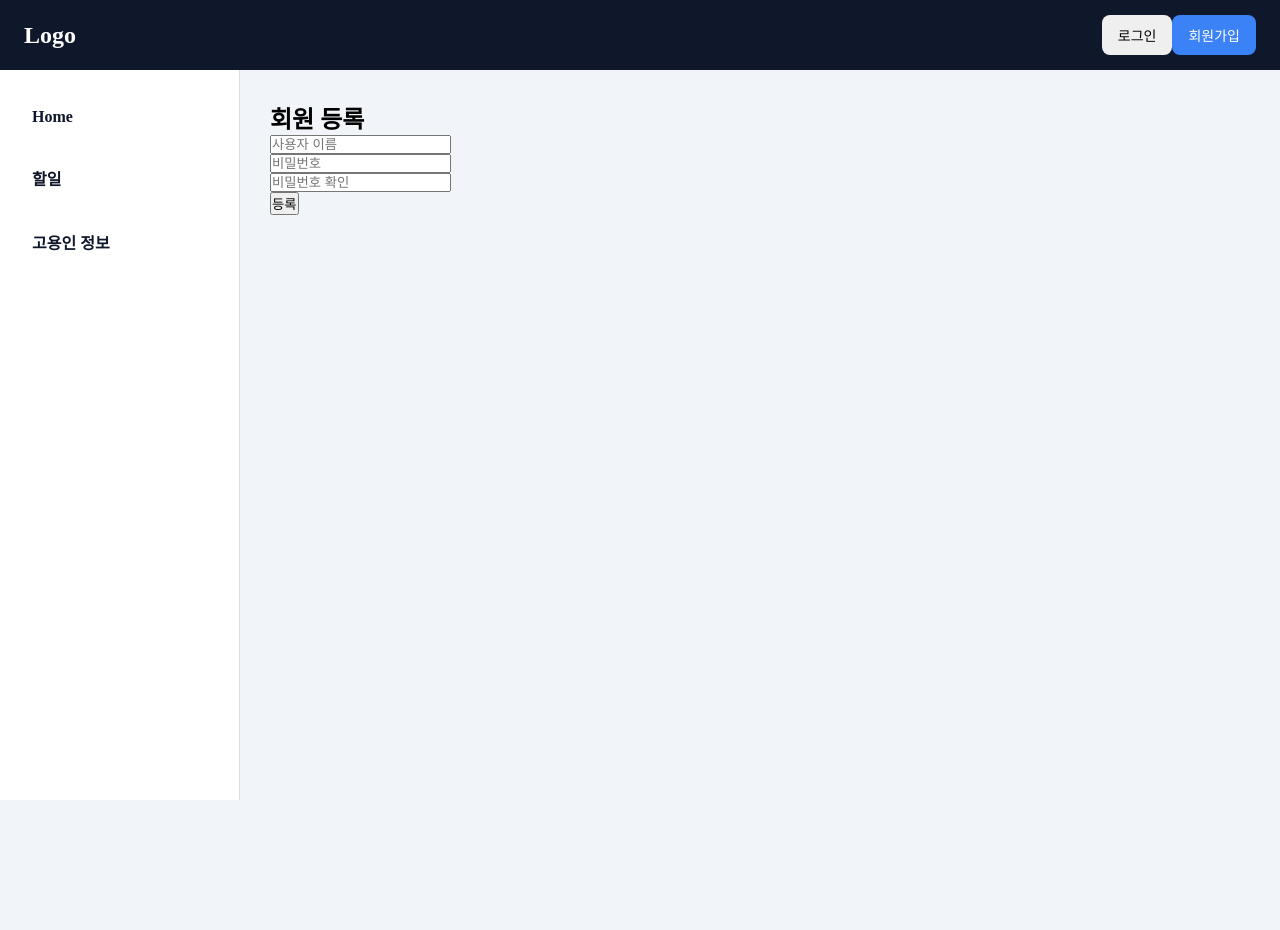
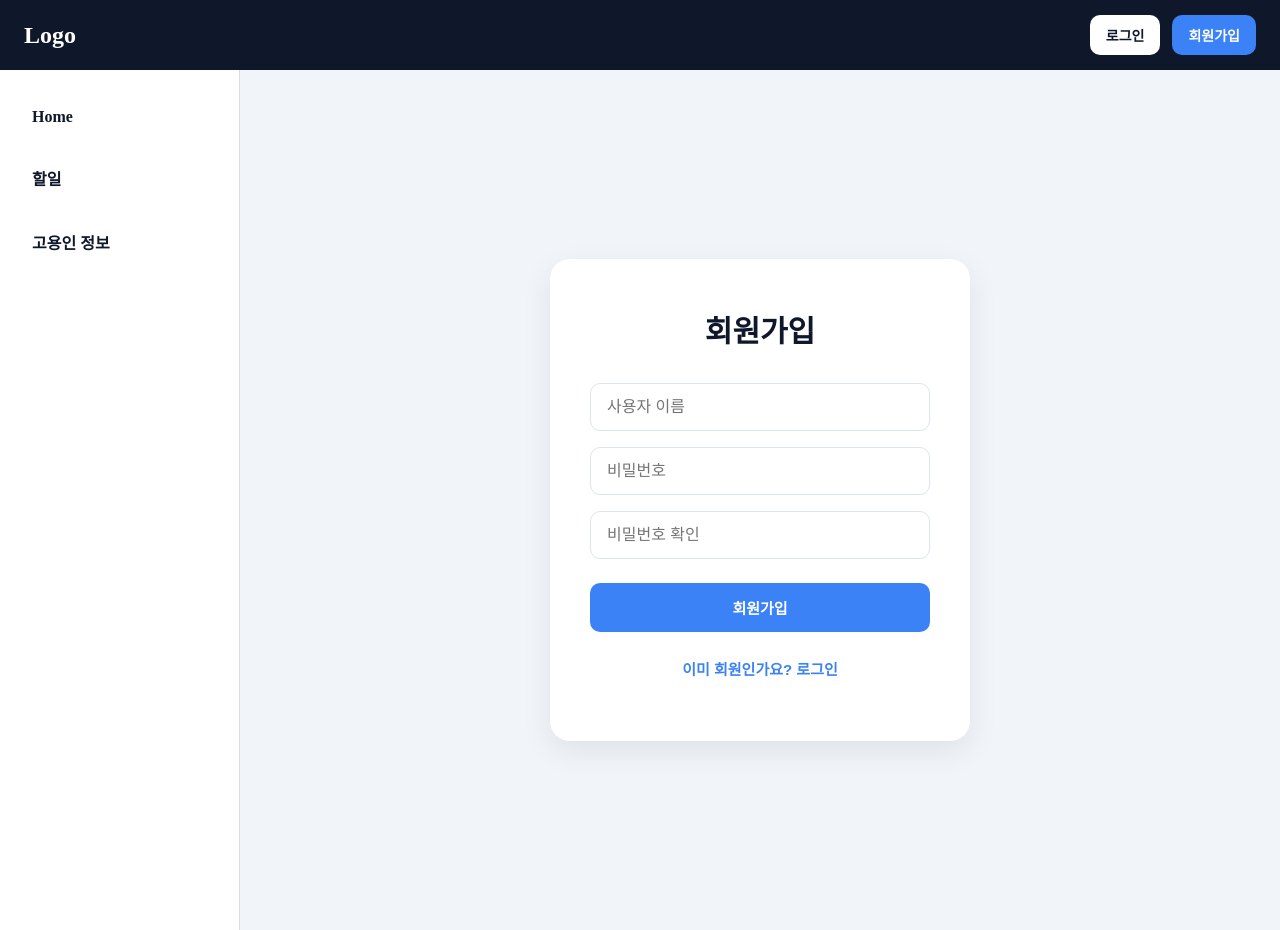
Before and after one commit to Omitss/frontend, a React (Vite) app: page /register in a window 1280 px wide. Before the commit the page ends 800 px from the top, so only its background shows below. Built offline with nearby package versions, Linux system fonts and the light colour scheme.

Commit message:
Login-final

```diff
--- a/src/App.jsx
+++ b/src/App.jsx
@@ -41,6 +41,7 @@ function App() {
           loginMode = {loginMode}
           isOpen={isOpen}
           setIsOpen={setIsOpen}
+          setLoginMode = {setLoginMode}
         />
 
         <BodyContainer>
--- a/src/no2_components/layout/HeaderBar.jsx
+++ b/src/no2_components/layout/HeaderBar.jsx
@@ -4,11 +4,21 @@ import React from 'react'
 import styled from 'styled-components'
 import { useNavigate } from 'react-router-dom'
 
-const HeaderBar = ({ isOpen, setIsOpen, loginMode }) => {
-  const navigate = useNavigate();
+const HeaderBar = ({ isOpen, setIsOpen, loginMode, setLoginMode }) => {
+
+  const navigate = useNavigate()
+  const handleLogout = () => {
+    setLoginMode(prev => (
+      {...prev, isLogin : false, username : ''}
+    ))
+    alert("로그아웃 됬습니다")
+
+    navigate("/login")
+  }
 
 
   return (
+
     <Header>
 
       <LeftArea>
@@ -26,20 +36,41 @@ const HeaderBar = ({ isOpen, setIsOpen, loginMode }) => {
       </LeftArea>
 
       <RightArea>
-        {loginMode.isLogin ?
-        <div>
-          <button>안녕{loginMode.username}님</button>
-          <button>로그아웃</button>
-        </div>
-          :
-          <div>
-            <LoginButton onClick= {()=>navigate("/login")}>
+
+        {
+          loginMode.isLogin ?
+
+            <UserArea>
+
+              <UserName>
+                👋 {loginMode.username}님
+              </UserName>
+
+              <LogoutButton
+                onClick={handleLogout}
+              >
+                로그아웃
+              </LogoutButton>
+
+            </UserArea>
+
+            :
+
+            <ButtonGroup>
+
+              <LoginButton
+                onClick={() => navigate("/login")}
+              >
                 로그인
-            </LoginButton>
-            <SignupButton onClick = {()=>navigate("/register")}>
-              회원가입
-            </SignupButton>
-          </div>
+              </LoginButton>
+
+              <SignupButton
+                onClick={() => navigate("/register")}
+              >
+                회원가입
+              </SignupButton>
+
+            </ButtonGroup>
         }
 
       </RightArea>
@@ -51,8 +82,11 @@ const HeaderBar = ({ isOpen, setIsOpen, loginMode }) => {
 export default HeaderBar
 
 
+// ================= STYLE =================
+
 const Header = styled.header`
   height: 70px;
+
   background-color: #0f172a;
 
   display: flex;
@@ -60,8 +94,6 @@ const Header = styled.header`
   align-items: center;
 
   padding: 0 24px;
-
-  color: white;
 
   position: sticky;
   top: 0;
@@ -71,37 +103,94 @@ const Header = styled.header`
 const LeftArea = styled.div`
   display: flex;
   align-items: center;
+
   gap: 16px;
 `
 
 const Logo = styled.div`
+  color: white;
+
   font-size: 24px;
-  font-weight: bold;
+  font-weight: 700;
 `
 
 const RightArea = styled.div`
   display: flex;
-  gap: 12px;
+  align-items: center;
 
   @media (max-width: 768px) {
     display: none;
   }
 `
 
-const LoginButton = styled.button`
-  border: none;
+const ButtonGroup = styled.div`
+  display: flex;
+  gap: 12px;
+`
+
+const UserArea = styled.div`
+  display: flex;
+  align-items: center;
+
+  gap: 12px;
+`
+
+const UserName = styled.div`
   padding: 10px 16px;
 
-  border-radius: 8px;
+  background: rgba(255,255,255,0.1);
+
+  border-radius: 10px;
+
+  color: white;
+
+  font-size: 14px;
+  font-weight: 600;
+`
+
+const BaseButton = styled.button`
+  border: none;
+
+  padding: 10px 16px;
+
+  border-radius: 10px;
 
   cursor: pointer;
 
   font-size: 14px;
+  font-weight: 600;
+
+  transition: 0.2s;
 `
 
-const SignupButton = styled(LoginButton)`
-  background-color: #3b82f6;
+const LoginButton = styled(BaseButton)`
+  background: white;
+
+  color: #0f172a;
+
+  &:hover {
+    background: #e2e8f0;
+  }
+`
+
+const SignupButton = styled(BaseButton)`
+  background: #3b82f6;
+
   color: white;
+
+  &:hover {
+    background: #2563eb;
+  }
+`
+
+const LogoutButton = styled(BaseButton)`
+  background: #ef4444;
+
+  color: white;
+
+  &:hover {
+    background: #dc2626;
+  }
 `
 
 const MenuButton = styled.button`
--- a/src/no2_components/user/LoginForm.jsx
+++ b/src/no2_components/user/LoginForm.jsx
@@ -1,66 +1,197 @@
 import React, { useState } from 'react'
-import { useNavigate } from 'react-router-dom';
+import { useNavigate } from 'react-router-dom'
+import styled from 'styled-components'
 
 const initialState = {
-    username : "", password : ""
+    username: "",
+    password: ""
 }
 
-const LoginForm = ({users, setLoginMode}) => {
-    const[user, setUser] = useState(initialState);
-    const navigate = useNavigate();
+const LoginForm = ({ users, setLoginMode }) => {
+
+    const [user, setUser] = useState(initialState)
+    const navigate = useNavigate()
 
     const handleChange = (event) => {
-        const{name, value} = event.target;
-        setUser(prev => (
-            {...prev, [name]:value}
-        ))
+        const { name, value } = event.target
+
+        setUser(prev => ({
+            ...prev,
+            [name]: value
+        }))
     }
 
     const handleSubmit = (event) => {
-        event.preventDefault();
-        const loginUser = users.filter(item=>(
-            item.username === user.username && item.password === user.password
-        ))[0] //오브젝트 하나를 추출함
-        if(loginUser){
-            alert("성공")
-            setLoginMode(prev => (
-                {...prev, isLogin : true, username: loginUser.username}
-            ))
+        event.preventDefault()
+
+        const loginUser = users.find(item =>
+            item.username === user.username &&
+            item.password === user.password
+        )
+
+        if (loginUser) {
+
+            alert("로그인 성공")
+
+            setLoginMode(prev => ({
+                ...prev,
+                isLogin: true,
+                username: loginUser.username
+            }))
+
             navigate("/")
-        }else{
+
+        } else {
             alert("사용자가 아닙니다")
         }
     }
 
     return (
-    <>
-      <form  onSubmit = {handleSubmit}>
-        <h2>로그인</h2>
-        <div>
-            <input
-                type = "text"
-                name = "username"
-                value= {user.username}
+        <Form onSubmit={handleSubmit}>
+
+            <Card>
+
+                <Title>로그인</Title>
+
+                <Input
+                    type="text"
+                    name="username"
+                    value={user.username}
                     onChange={handleChange}
-                placeholder = "사용자 이름"
+                    placeholder="사용자 이름"
                 />
-        </div>
-        <div>
-            <input
-                type = "password"
-                name = "password"
-                value= {user.password}
+
+                <Input
+                    type="password"
+                    name="password"
+                    value={user.password}
                     onChange={handleChange}
-                placeholder = "비밀번호"
+                    placeholder="비밀번호"
                 />
-        </div>
-        <div>
-            <button>클릭</button>
-        </div>
 
-      </form >
-    </>
+                <LoginButton type="submit">
+                    로그인
+                </LoginButton>
+
+                <RegisterButton
+                    type="button"
+                    onClick={() => navigate("/register")}
+                >
+                    아직 회원이 아닌가요? 회원가입
+                </RegisterButton>
+
+            </Card>
+
+        </Form>
     )
 }
 
 export default LoginForm
+
+
+// ================= CSS =================
+
+const Form = styled.form`
+    width: 100%;
+    min-height: 100vh;
+
+    display: flex;
+    justify-content: center;
+    align-items: center;
+
+    background: #f1f5f9;
+`
+
+const Card = styled.div`
+    width: 100%;
+    max-width: 420px;
+
+    background: white;
+
+    padding: 48px 40px;
+
+    border-radius: 20px;
+
+    box-shadow: 0 10px 30px rgba(0,0,0,0.08);
+
+    display: flex;
+    flex-direction: column;
+`
+
+const Title = styled.h2`
+    text-align: center;
+
+    margin-bottom: 32px;
+
+    color: #0f172a;
+
+    font-size: 30px;
+    font-weight: 700;
+`
+
+const Input = styled.input`
+    width: 100%;
+
+    padding: 14px 16px;
+
+    margin-bottom: 16px;
+
+    border: 1px solid #dbe4ee;
+
+    border-radius: 10px;
+
+    font-size: 16px;
+
+    outline: none;
+
+    transition: 0.2s;
+
+    box-sizing: border-box;
+
+    &:focus {
+        border-color: #3b82f6;
+
+        box-shadow: 0 0 0 3px rgba(59,130,246,0.15);
+    }
+`
+
+const BaseButton = styled.button`
+    width: 100%;
+
+    border: none;
+
+    padding: 14px;
+
+    border-radius: 10px;
+
+    font-size: 15px;
+    font-weight: 600;
+
+    cursor: pointer;
+
+    transition: 0.2s;
+`
+
+const LoginButton = styled(BaseButton)`
+    background: #3b82f6;
+
+    color: white;
+
+    margin-top: 8px;
+
+    &:hover {
+        background: #2563eb;
+    }
+`
+
+const RegisterButton = styled(BaseButton)`
+    background: transparent;
+
+    color: #3b82f6;
+
+    margin-top: 12px;
+
+    &:hover {
+        background: #eff6ff;
+    }
+`
--- a/src/no2_components/user/RegisterFrom.jsx
+++ b/src/no2_components/user/RegisterFrom.jsx
@@ -1,76 +1,210 @@
 import React, { useState } from 'react'
-import { useNavigate } from 'react-router-dom';
+import { useNavigate } from 'react-router-dom'
+import styled from 'styled-components'
 
 const initialState = {
-    id : "", username: "", password : "", confirmPassword : ""
+    id: "",
+    username: "",
+    password: "",
+    confirmPassword: ""
 }
 
-const RegisterFrom = ({setUsers}) => {
-    const[user, setUser] = useState(initialState);
-    const navigate = useNavigate();
+const RegisterForm = ({ setUsers }) => {
 
-    const handleChage = (event) => {
-        const { name, value} = event.target;
-        setUser(prev => (
-            {...prev, [name]:value}
-        ))
+    const [user, setUser] = useState(initialState)
+    const navigate = useNavigate()
+
+    const handleChange = (event) => {
+
+        const { name, value } = event.target
+
+        setUser(prev => ({
+            ...prev,
+            [name]: value
+        }))
     }
+
     const handleSubmit = (event) => {
-        event.preventDefault();
-        if(user.password !== user.confirmPassword) {
-            alert("비밀번호 일치 하지 않습니다.")
-            return;
+
+        event.preventDefault()
+
+        if (user.password !== user.confirmPassword) {
+
+            alert("비밀번호가 일치하지 않습니다.")
+            return
         }
+
         setUsers(prev => (
-            [...prev,
+            [
+                ...prev,
                 {
-                    id : user.id,
-                    username : user.username,
-                    password : user.password
+                    id: Date.now(),
+                    username: user.username,
+                    password: user.password
                 }
             ]
         ))
+
+        alert("회원가입 성공")
+
         navigate("/login")
-
-
     }
 
     return (
-    <div>
-      <form onSubmit={handleSubmit}>
-        <h2>회원 등록</h2>
-        <div>
-            <input
+
+        <Form onSubmit={handleSubmit}>
+
+            <Card>
+
+                <Title>회원가입</Title>
+
+                <Input
                     type="text"
-                name = "username"
+                    name="username"
                     value={user.username}
-                onChange={handleChage}
-                placeholder='사용자 이름'
+                    onChange={handleChange}
+                    placeholder="사용자 이름"
                 />
-        </div>
-        <div>
-            <input
+
+                <Input
                     type="password"
-                name = "password"
+                    name="password"
                     value={user.password}
-                onChange={handleChage}
-                placeholder='비밀번호'
+                    onChange={handleChange}
+                    placeholder="비밀번호"
                 />
-        </div>
-        <div>
-            <input
+
+                <Input
                     type="password"
-                name = "confirmPassword"
+                    name="confirmPassword"
                     value={user.confirmPassword}
-                onChange={handleChage}
-                placeholder='비밀번호 확인'
+                    onChange={handleChange}
+                    placeholder="비밀번호 확인"
                 />
-        </div>
-        <button>등록</button>
-      </form>
 
-    </div>
+                <RegisterButton type="submit">
+                    회원가입
+                </RegisterButton>
+
+                <LoginButton
+                    type="button"
+                    onClick={() => navigate("/login")}
+                >
+                    이미 회원인가요? 로그인
+                </LoginButton>
+
+            </Card>
+
+        </Form>
     )
 }
 
-export default RegisterFrom
+export default RegisterForm
+
+
+// ================= CSS =================
+
+const Form = styled.form`
+    width: 100%;
+    min-height: 100vh;
+
+    display: flex;
+    justify-content: center;
+    align-items: center;
+
+    background: #f1f5f9;
+`
+
+const Card = styled.div`
+    width: 100%;
+    max-width: 420px;
+
+    background: white;
+
+    padding: 48px 40px;
+
+    border-radius: 20px;
+
+    box-shadow: 0 10px 30px rgba(0,0,0,0.08);
+
+    display: flex;
+    flex-direction: column;
+`
+
+const Title = styled.h2`
+    text-align: center;
+
+    margin-bottom: 32px;
+
+    color: #0f172a;
+
+    font-size: 30px;
+    font-weight: 700;
+`
+
+const Input = styled.input`
+    width: 100%;
+
+    padding: 14px 16px;
+
+    margin-bottom: 16px;
+
+    border: 1px solid #dbe4ee;
+
+    border-radius: 10px;
+
+    font-size: 16px;
+
+    outline: none;
+
+    box-sizing: border-box;
+
+    transition: 0.2s;
+
+    &:focus {
+        border-color: #3b82f6;
+
+        box-shadow: 0 0 0 3px rgba(59,130,246,0.15);
+    }
+`
+
+const BaseButton = styled.button`
+    width: 100%;
+
+    border: none;
+
+    padding: 14px;
+
+    border-radius: 10px;
+
+    font-size: 15px;
+    font-weight: 600;
+
+    cursor: pointer;
+
+    transition: 0.2s;
+`
+
+const RegisterButton = styled(BaseButton)`
+    background: #3b82f6;
+
+    color: white;
+
+    margin-top: 8px;
+
+    &:hover {
+        background: #2563eb;
+    }
+`
+
+const LoginButton = styled(BaseButton)`
+    background: transparent;
+
+    color: #3b82f6;
+
+    margin-top: 12px;
+
+    &:hover {
+        background: #eff6ff;
+    }
+`
```
Lines whose indentation alone changed are shown as unchanged.
